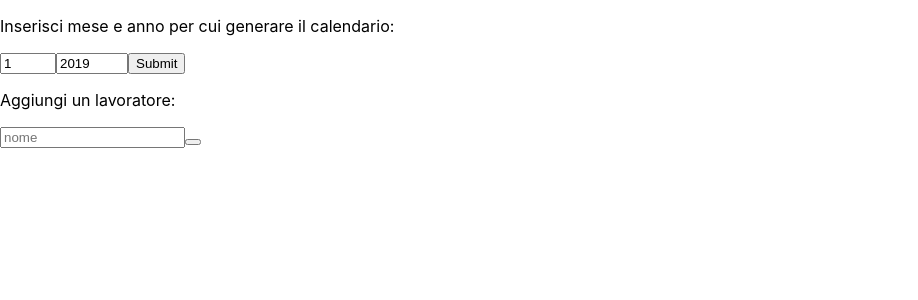
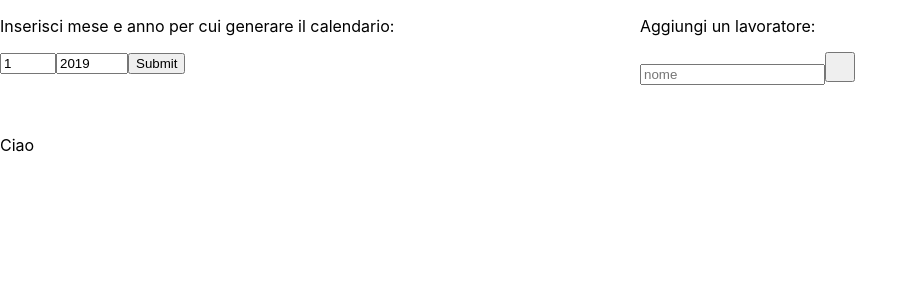
Before and after one commit to andrematt/calendario-ore, a React (Create React App) app: page / in a window 1280 px wide. Shown: the top 300 px of the page, without its empty margins (0-918 px from the left). Built offline with nearby package versions, Linux system fonts and the light colour scheme.

Commit message:
add and remove workers, head grid

```diff
--- a/src/App.css
+++ b/src/App.css
@@ -1,6 +1,18 @@
+Button {
+  width: 30px;
+  height: 30px;
+}
+
+.head-grid {
+  display: grid;
+  grid-template-columns: 1fr 1fr;
+  margin-bottom: 50px;
+}
+
 .allCells {
   background-color: violet;
   display: flex;
+  margin-bottom: 50px;
 }
 .allCells .dayCell {
   width: 35px;
--- a/src/App.js
+++ b/src/App.js
@@ -1,4 +1,5 @@
 import React, { Component } from 'react';
+
 import Jsjoda from 'js-joda';
 import logo from './logo.svg';
 import './App.css';
@@ -17,6 +18,7 @@ class App extends Component {
     this.createCalendar=this.createCalendar.bind(this);
     this.drawCalendar=this.drawCalendar.bind(this);
     this.addWorker=this.addWorker.bind(this);
+    this.removeWorker=this.removeWorker.bind(this);
   }
 
   addWorker(w){
@@ -29,6 +31,18 @@ class App extends Component {
         workers:allWorkers
       });
    }
+  }
+
+  removeWorker(w){
+    let myValue=w.currentTarget.value;
+    let allWorkers=[...this.state.workers];
+    if(myValue.length>0&&allWorkers.indexOf(myValue)!==-1){
+      let index=allWorkers.indexOf(myValue);
+      allWorkers.splice(index, 1);
+      this.setState({
+        workers:allWorkers
+      });
+    }
   }
 
   dateToString(n){
@@ -50,7 +64,6 @@ class App extends Component {
     var LocalDate = require("js-joda").LocalDate;
     let stringedYear=this.dateToString(this.state.year);
     let stringedMonth=this.dateToString(this.state.month);
-
     let myDate=(stringedYear+"-"+stringedMonth+"-01");
     let myMonth = [];
     var monthLength = LocalDate.parse(myDate).lengthOfMonth();
@@ -83,13 +96,24 @@ class App extends Component {
         <div className="App">
           <div className="head-grid">
             <YearMonthForm setData={this.setData}/>
-            <Addworker addWorker={this.addWorker}/>
+            <Addworker workers = {this.state.workers} addWorker={this.addWorker} removeWorker={this.removeWorker}/>
           </div>
           <div className="calendar-container">
             <Calendar myCalendar={this.state.calendar}/>
           </div>
+          <div className="workers-calendar-container">
+            <WorkersCalendar workers = {this.state.workers}/>
+          </div>
         </div>
       );
+    }
+  }
+
+  class WorkersCalendar extends Component{
+    render(){
+      return(
+        <div>Ciao</div>
+      )
     }
   }
 
@@ -106,6 +130,9 @@ class App extends Component {
 
     sendWorker(){
       this.props.addWorker(this.state.actualWorker);
+      this.setState({
+        actualWorker:""
+      })
     }
 
     handleNewWorker(e){
@@ -115,7 +142,6 @@ class App extends Component {
     }
 
     preventDefault(event){
-      console.log("prevent default");
       event.preventDefault();
     }
 
@@ -127,8 +153,32 @@ class App extends Component {
             <input id="month" placeholder="nome" value={this.state.actualWorker} onChange={this.handleNewWorker}/>
             <button id="submit" onClick={this.sendWorker}/>
           </form>
+          <Drawworkers removeWorker={this.props.removeWorker} workers = {this.props.workers}/>
         </div>
       )
+    }
+  }
+
+  class Drawworkers extends Component{
+    render(){
+      if(this.props.workers.length>0){
+        let allWorkers=this.props.workers.map((e, i)=>{
+          return(
+            <div className="singleWorker">
+            {e}<button value={e} onClick={this.props.removeWorker}>Rimuovi</button>
+            </div>
+            )
+        });
+
+        return (
+            <div className="allWorkers">
+            {allWorkers}
+            </div>
+        )
+      }
+      else {
+        return null;
+      }
     }
   }
 
--- a/src/App.scss
+++ b/src/App.scss
@@ -1,6 +1,20 @@
+
+Button{
+    width:30px;
+    height:30px;
+}
+
+.head-grid{
+    display: grid;
+    grid-template-columns: 1fr 1fr;
+    margin-bottom:50px;
+}
+
+
 .allCells{
     background-color:violet;
     display:flex;
+    margin-bottom:50px;
     .dayCell{
         width:35px;
         background-color:yellow;
```
Also changed, not shown: 1 other file (tests, documents, lock files or other folders).
